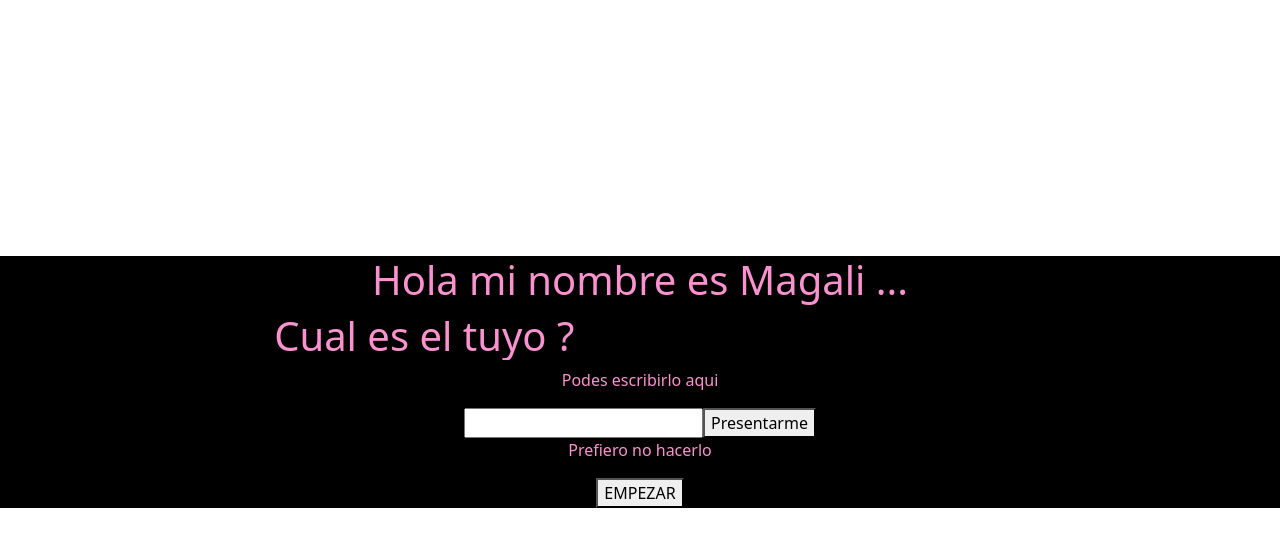
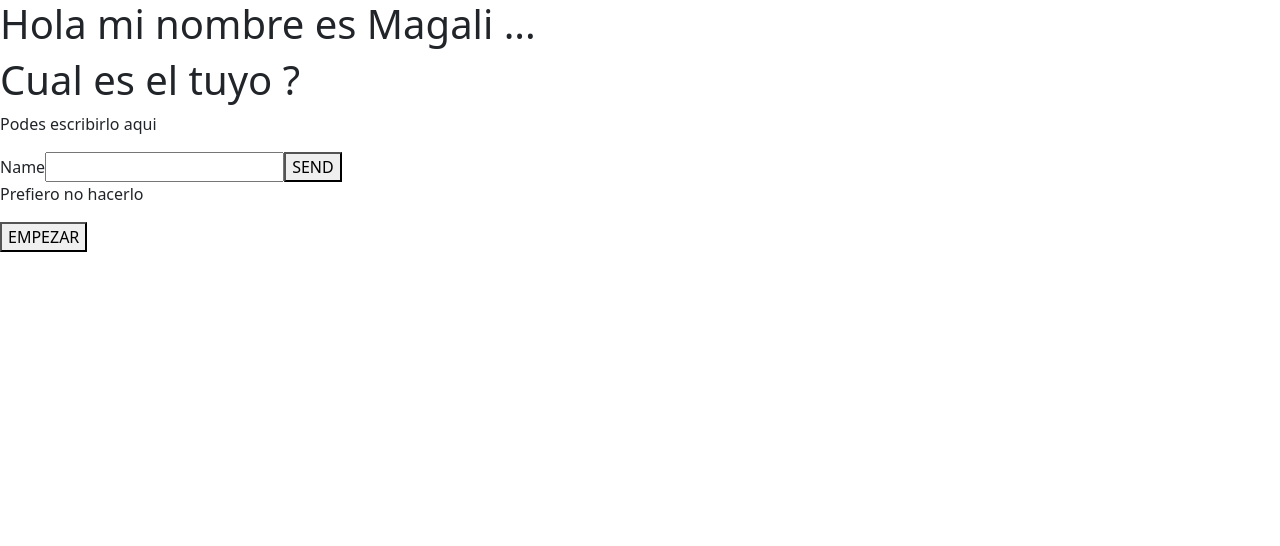
Before and after one commit to Magali18/Portfolio_Front_Magali, a React (Create React App) app in the folder Porftolio_Front_Magali/nombre-de-tu-proyecto/: page / in a window 1280 px wide. Shown: the top 546 px of the page. Built offline with nearby package versions, Linux system fonts and the light colour scheme; no server answers.

Commit message:
(add/emailjs)

```diff
--- a/Porftolio_Front_Magali/nombre-de-tu-proyecto/package.json
+++ b/Porftolio_Front_Magali/nombre-de-tu-proyecto/package.json
@@ -3,6 +3,7 @@
   "version": "0.1.0",
   "private": true,
   "dependencies": {
+    "@emailjs/browser": "^3.11.0",
     "@reduxjs/toolkit": "^1.9.5",
     "@testing-library/jest-dom": "^5.17.0",
     "@testing-library/react": "^13.4.0",
--- a/Porftolio_Front_Magali/nombre-de-tu-proyecto/src/App.js
+++ b/Porftolio_Front_Magali/nombre-de-tu-proyecto/src/App.js
@@ -3,17 +3,18 @@ import Home from "./components/Home/Home";
 import "./App.css";
 import { Routes, Route } from "react-router-dom";
 import  {useDispatch}  from "react-redux";
-import { addVisitor } from "./redux/visitorSlice";
 import { useEffect } from "react";
 
+
 function App() {
+
   const requestOptions = {
-    method: 'POST',
-    headers: {
-      'Content-Type': 'application/json', // Especifica el tipo de contenido que estás enviando
-    }}
+    method: 'POST'
+
+}
   const dispatch = useDispatch();
   useEffect(() => {
+
     fetch("http://localhost:3001/visit",requestOptions)
       .then((res) => res.json())
       .catch((err) => console.log(err));
--- a/Porftolio_Front_Magali/nombre-de-tu-proyecto/src/components/Landing/Landing.css
+++ /dev/null
@@ -1,22 +0,0 @@
-.ContainerBody{
-    text-align: center;
-    background-color: rgb(0, 0, 0);
-    color: rgb(249, 146, 206);
-    margin-top:20%
-}
-
-.efect{
-    display: block;
-    white-space:nowrap;
-    border-right: 1px solid;
-    width: 55ch;
-    animation:typing 8s steps(80),
-    blink .6s infinite step-end alternate;
-    overflow:hidden;
-   }
-   @keyframes typing{
-    from{width:0}
-   }
-   @keyframes blink{
-    50% {border-color:transparent}
-   }
--- a/Porftolio_Front_Magali/nombre-de-tu-proyecto/src/components/Landing/Landing.jsx
+++ b/Porftolio_Front_Magali/nombre-de-tu-proyecto/src/components/Landing/Landing.jsx
@@ -1,18 +1,33 @@
 import 'bootstrap/dist/css/bootstrap.min.css';
-import './Landing.css'
+import React, { useRef } from 'react';
+import emailjs from '@emailjs/browser';
 const Landing=()=>{
+  const form = useRef();
+
+  const sendEmail = (e) => {
+    e.preventDefault();
+
+    emailjs.sendForm('service_fwmu3vq', 'template_dqufk4h', form.current, 'A-0VQcem-nMbwDjM6')
+      .then((result) => {
+          console.log(result.text);
+      }, (error) => {
+          console.log(error.text);
+      });
+  };
 return(
+
 
     <div className='ContainerBody'>
        <h1>Hola mi nombre es Magali ...</h1>
        <h1 className='efect'>Cual es el tuyo ?</h1>
        <p>Podes escribirlo aqui</p>
-       <form onSubmit={''}>
-       <input type="text"/>
-       <button>Presentarme</button>
-       </form>
+       <form  ref={form} onSubmit={sendEmail}>
+       <label>Name</label>
+      <input type="text" name="user_name" />
+      <button>SEND</button>
       <p>Prefiero no hacerlo</p>
       <button>EMPEZAR</button>
+      </form>
     </div>
 )
 }
```
Also changed, not shown: 1 other file (tests, documents, lock files or other folders).
